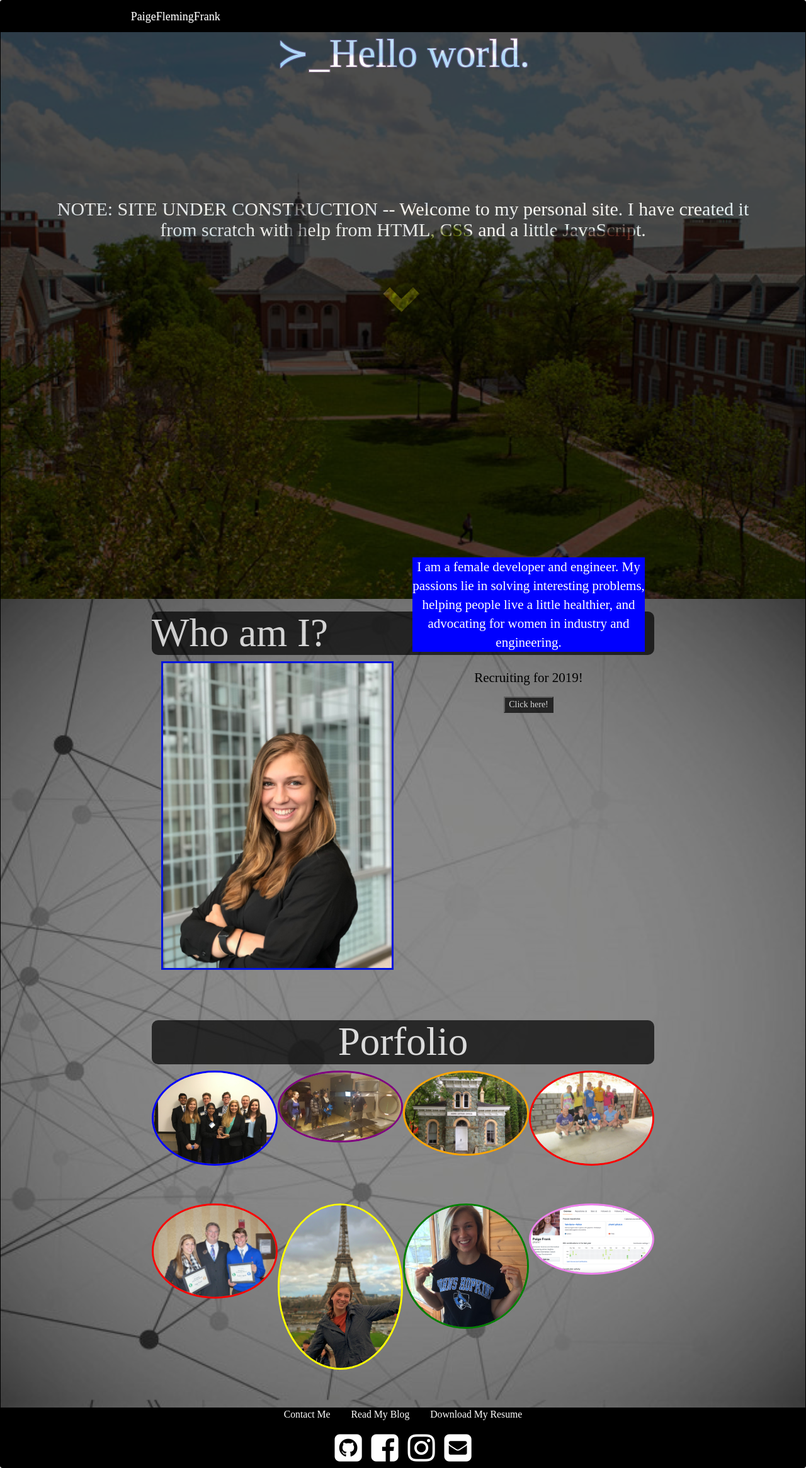
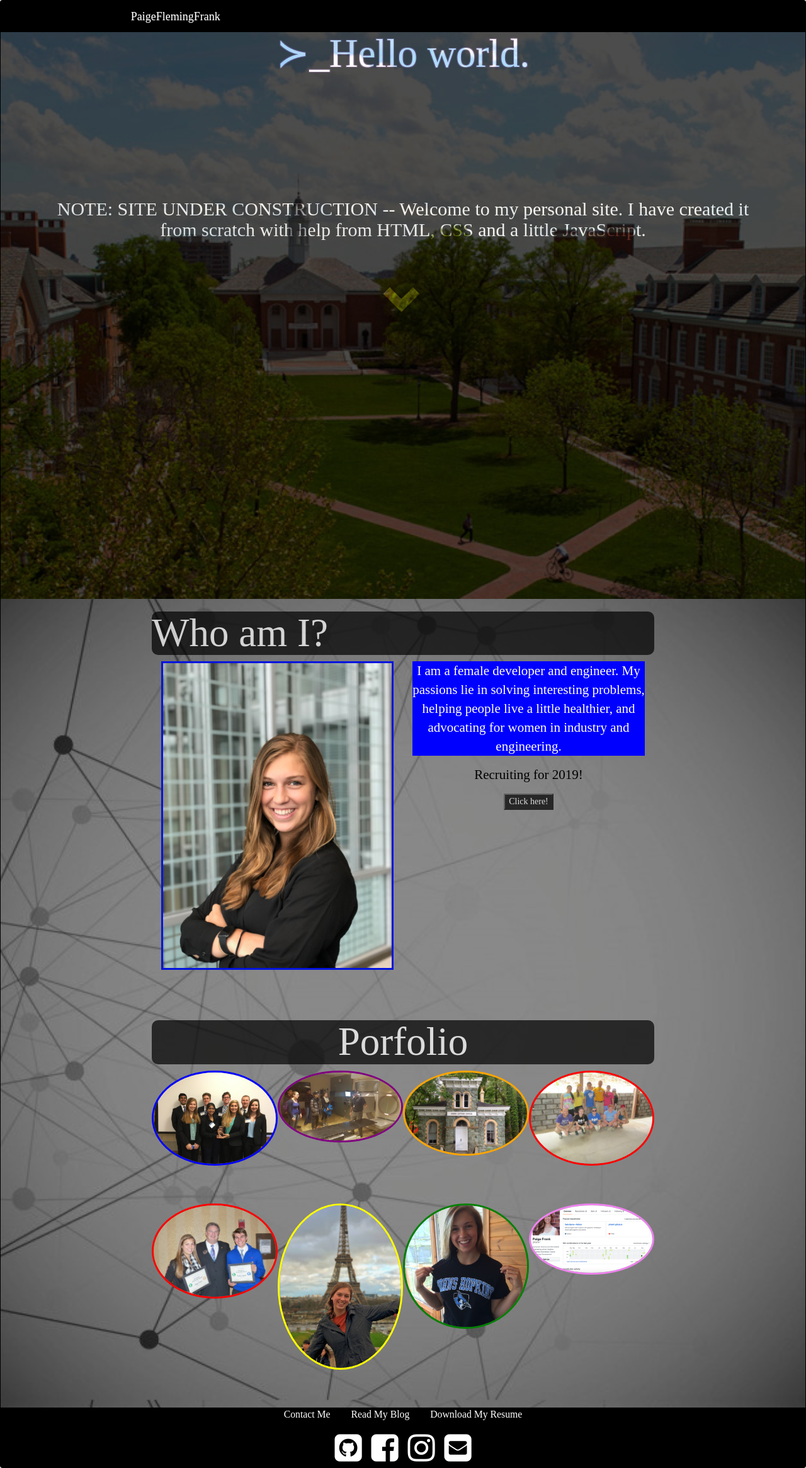
Before and after one commit to pfrank7/pfrank7.github.io, a Jekyll site: the page built from index.html, in a window 1280 px wide. Shown: the whole page at 63% size. Built offline with Jekyll 4.4.1, drawn with Linux system fonts in a browser that asks for light colours; nearby versions of some CDN libraries.

Commit message:
Update main.css

```diff
--- a/css/main.css
+++ b/css/main.css
@@ -55,9 +55,6 @@
 .me-text {
   color: white;
   font-size: 20px;
-  position: absolute;
-  bottom: 0;
-  left: 0;
   background-color: blue;
 }
 #letters {
```
